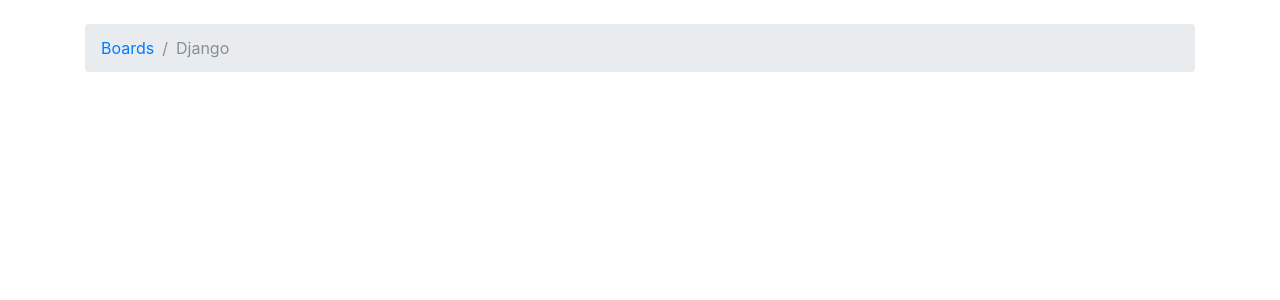
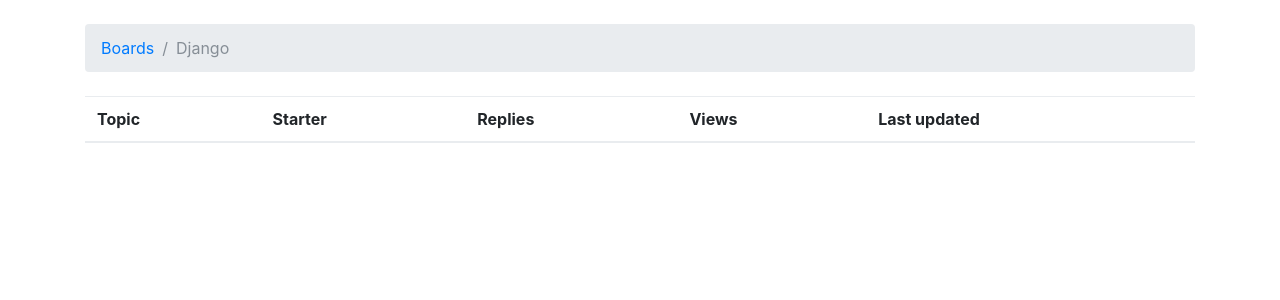
Before and after one commit to pedrorls/ForumDjango, a Django app: page /boards/1/ in a window 1280 px wide. Shown: the part 56-356 px from the top of the page. Run offline with Django 3.2, Linux system fonts and the light colour scheme; data comes from the database, SQL or seed files in the repository; data that the repository does not hold is empty; some libraries are stand-ins or nearby versions.

Commit message:
topic template now shows all topics realated with the selected board

```diff
--- a/templates/topics.html
+++ b/templates/topics.html
@@ -9,4 +9,27 @@
     <li class="breadcrumb-item active">{{board.name}}</li>
 {% endblock %}
 
-{% block content %}{% endblock %}
+{% block content %}
+    <table class="table">
+        <thead class="thead-inverse">
+            <tr>
+                <th>Topic</th>
+                <th>Starter</th>
+                <th>Replies</th>
+                <th>Views</th>
+                <th>Last updated</th>
+            </tr>
+        </thead>
+        <tbody>
+            {% for topic in board.topics.all %}
+                <tr>
+                    <td>{{ topic.subject }}</td>
+                    <td>{{ topic.starter.username }}</td>
+                    <td>0</td>
+                    <td>0</td>
+                    <td>{{ topic.last_updated }}</td>
+                </tr>
+            {% endfor %}
+        </tbody>
+    </table>
+{% endblock %}
```
